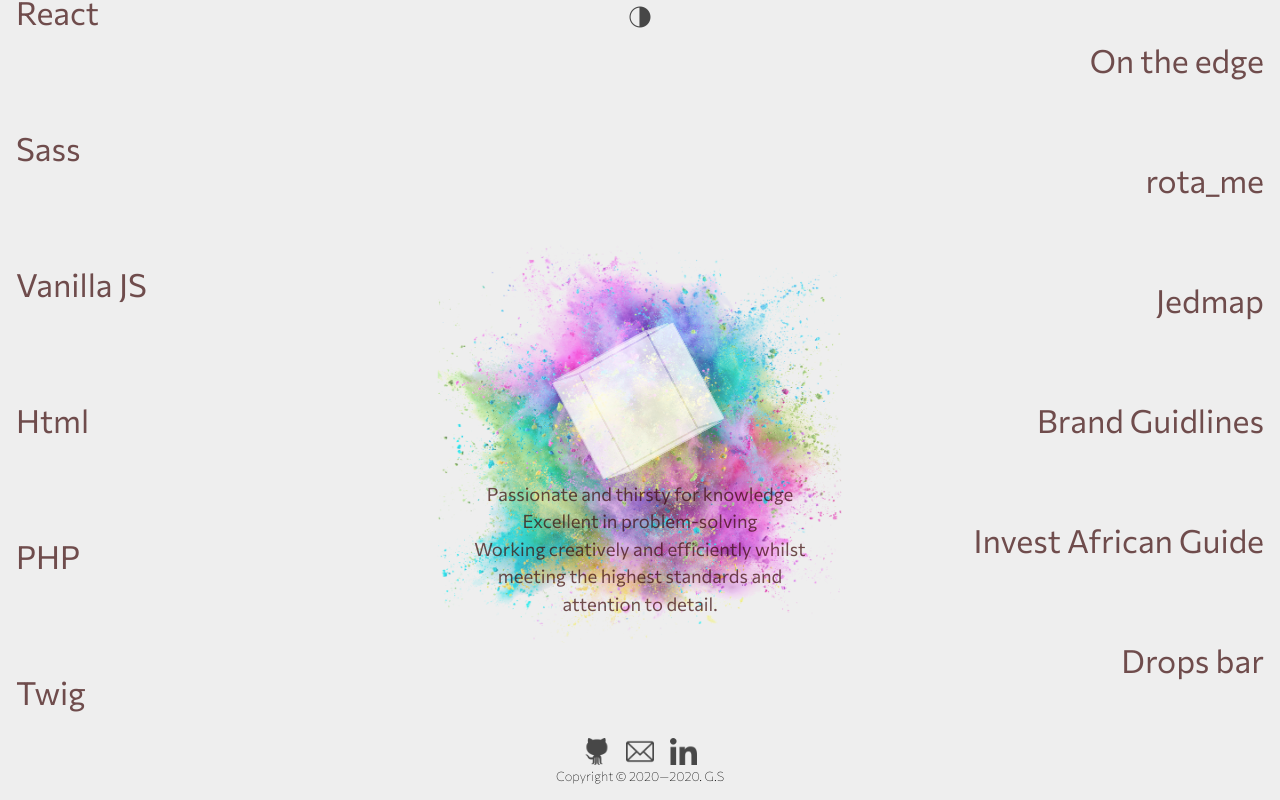
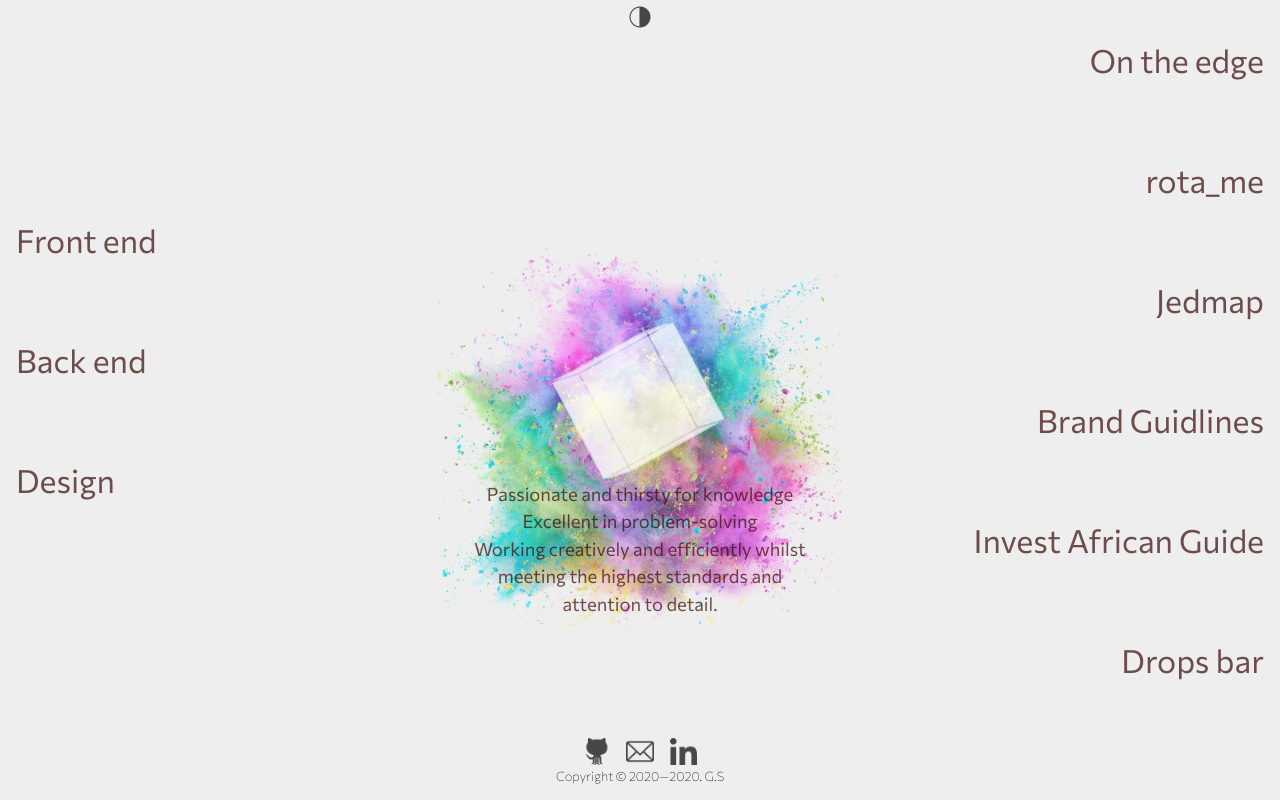
Before and after one commit to aktoriukas/intro, a React (Create React App) app: page / in a window 1280 px wide. Built offline with nearby package versions, Linux system fonts and the light colour scheme.

Commit message:
changing left side

```diff
--- a/src/Database.js
+++ b/src/Database.js
@@ -62,33 +62,21 @@ class Database  {
         return [
             {
                 id: 1,
-                title: 'React',
-                level: 50
+                title: 'Front end',
+                ref: 'front',
+                info: 'Static bar website / Html / Css',
             },
             {
                 id: 2,
-                title: 'Sass',
-                level: 90
+                title: 'Back end',
+                ref: 'back',
+                info: 'Static bar website / Html / Css'
             },
             {
                 id: 3,
-                title: 'Vanilla JS',
-                level: 60
-            },
-            {
-                id: 4,
-                title: 'Html',
-                level: 90
-            },
-            {
-                id: 5,
-                title: 'PHP',
-                level: 20
-            },
-            {
-                id: 6,
-                title: 'Twig',
-                level: 40
+                title: 'Design',
+                ref: 'design',
+                info: 'Static bar website / Html / Css'
             }
         ]
     }
--- a/src/elements/Left.js
+++ b/src/elements/Left.js
@@ -1,4 +1,5 @@
 import React, { Component } from 'react';
+import PopUp from './PopUp';
 
 
 export default class Left extends Component {
@@ -6,38 +7,50 @@ export default class Left extends Component {
         super(props)
 
         this.state = {
-             levelOpen: false
+            popUp: false
         }
+    }
+    popUp (pop) {
+        this.setState({
+            popUp:true,
+            project: pop
+        })
+    }
+    closepopUp () {
+        let pop = document.getElementsByClassName('pop-up');
+        pop[0].classList.add('fade');
+        setTimeout(() => {
+            this.setState({
+                popUp: false
+            })
+        },500)
     }
 
 
     render() {
         const {Database} = this.props;
+        const skillsClasses = this.state.popUp ? 'skills dimmed' : 'skills';
+
 
         return (
             <div className='left main'>
-                <ul className='skills'>
+                <ul className={skillsClasses}>
                     {Database.skills.map((project) => (
                         <li
                             key={project.id}
                             className='skill'
-                            onMouseEnter={() => this.setState({levelOpen:true})}
-                            onMouseLeave={() => this.setState({levelOpen:false})}
+                            onClick={() => this.popUp(project)}
                         >{project.title}
-                            <div className='level-container'>
-                                <span
-                                    className='level'
-                                    style={this.state.levelOpen ===false ? {width: 0}:{width: project.level}}
-                                ></span>
-                                <span
-                                    className='level-nr'
-                                    style={this.state.levelOpen === false ? {opacity: 0}:{opacity: 1}}
-                                >
-                                {/* {project.level} */}
-                                </span>
-                            </div>
                         </li>
                     ))}
+                    {this.state.popUp ?
+                    <PopUp
+                        project={this.state.project}
+                        close={this.closepopUp.bind(this)}
+                    />
+                    :
+                    ''
+                    }
                 </ul>
             </div>
         )
--- a/src/index.css
+++ b/src/index.css
@@ -113,13 +113,20 @@
     transform: rotateX(-100deg) rotateY(-128deg) rotateZ(180deg); }
   100% {
     transform: rotateX(-22deg) rotateY(-398deg) rotateZ(0deg); } }
-@keyframes appear {
+@keyframes appear-from-right {
   0% {
     opacity: 0;
     right: -30rem; }
   100% {
     opacity: 1;
     right: 2rem; } }
+@keyframes appear-from-left {
+  0% {
+    opacity: 0;
+    left: -30rem; }
+  100% {
+    opacity: 1;
+    left: 2rem; } }
 @keyframes spin {
   0% {
     transform: rotate(0deg); }
@@ -211,6 +218,19 @@ button {
     text-align: left; }
     .App .left .skills {
       cursor: alias; }
+    .App .left .pop-up {
+      left: 2rem;
+      animation: appear-from-left 1s; }
+      .App .left .pop-up.fade {
+        left: -100rem;
+        opacity: 0; }
+      @media (max-width: 991.98px) {
+        .App .left .pop-up {
+          left: unset;
+          right: 2rem; }
+          .App .left .pop-up.fade {
+            left: unset;
+            right: -100rem; } }
   .App .center {
     flex: 0 1 40%;
     text-align: center;
@@ -264,18 +284,20 @@ button {
     overflow: hidden; }
     .App .right .projects {
       cursor: pointer; }
-      .App .right .projects.dimmed .project {
-        opacity: 0.05;
-        transition: 0.4s ease; }
     .App .right .pop-up {
+      right: 2rem;
+      animation: appear-from-right 1s; }
+      .App .right .pop-up.fade {
+        right: -100rem;
+        opacity: 0; }
+  .App .right .pop-up,
+  .App .left .pop-up {
     position: absolute;
-      right: 2rem;
     opacity: 1;
     height: 25rem;
     width: 15rem;
     border: 4px solid #EEEEEE;
     outline: 3px solid #ffff;
-      animation: appear 1s;
     padding: 1rem;
     opacity: 1;
     background: #ffff;
@@ -284,21 +306,22 @@ button {
     transition: 1.7s;
     z-index: 500;
     cursor: alias; }
-      .App .right .pop-up.fade {
-        right: -100rem;
-        opacity: 0; }
-      .App .right .pop-up .button-x {
+    .App .right .pop-up .button-x,
+    .App .left .pop-up .button-x {
       position: absolute;
       right: 1rem;
       bottom: 1rem;
       width: 2rem;
       height: 2rem;
       cursor: pointer; }
-        .App .right .pop-up .button-x:hover span:first-child {
+      .App .right .pop-up .button-x:hover span:first-child,
+      .App .left .pop-up .button-x:hover span:first-child {
         transform: rotate(415deg); }
-        .App .right .pop-up .button-x:hover span:last-child {
+      .App .right .pop-up .button-x:hover span:last-child,
+      .App .left .pop-up .button-x:hover span:last-child {
         transform: rotate(315deg); }
-        .App .right .pop-up .button-x span {
+      .App .right .pop-up .button-x span,
+      .App .left .pop-up .button-x span {
         transition: 1s ease-in-out;
         transform-origin: center;
         position: absolute;
@@ -307,11 +330,14 @@ button {
         height: 1px;
         background-color: rgba(57, 7, 7, 0.7);
         border-radius: 20rem; }
-          .App .right .pop-up .button-x span:first-child {
+        .App .right .pop-up .button-x span:first-child,
+        .App .left .pop-up .button-x span:first-child {
           transform: rotate(45deg); }
-          .App .right .pop-up .button-x span:last-child {
+        .App .right .pop-up .button-x span:last-child,
+        .App .left .pop-up .button-x span:last-child {
           transform: rotate(-45deg); }
-      .App .right .pop-up .website {
+    .App .right .pop-up .website,
+    .App .left .pop-up .website {
       position: absolute;
       bottom: 1rem;
       left: 1rem;
@@ -319,20 +345,25 @@ button {
       font-weight: 200;
       max-width: 8rem;
       cursor: pointer; }
-        .App .right .pop-up .website:hover {
+      .App .right .pop-up .website:hover,
+      .App .left .pop-up .website:hover {
         text-decoration: underline; }
-      .App .right .pop-up .title {
+    .App .right .pop-up .title,
+    .App .left .pop-up .title {
       font-size: 2rem;
       font-weight: 200;
       margin: .5rem 0 1rem; }
-      .App .right .pop-up .task-list {
+    .App .right .pop-up .task-list,
+    .App .left .pop-up .task-list {
       padding-left: 1rem; }
-        .App .right .pop-up .task-list .task {
+      .App .right .pop-up .task-list .task,
+      .App .left .pop-up .task-list .task {
         position: relative;
         padding-bottom: 1rem;
         font-size: 1.2rem;
         font-weight: 200; }
-          .App .right .pop-up .task-list .task:before {
+        .App .right .pop-up .task-list .task:before,
+        .App .left .pop-up .task-list .task:before {
           content: '';
           width: .3rem;
           height: .3rem;
@@ -350,6 +381,16 @@ button {
     justify-content: center;
     height: 100%;
     color: #000000; }
+    .App .right .projects.dimmed .project,
+    .App .right .projects.dimmed .skill,
+    .App .right .skills.dimmed .project,
+    .App .right .skills.dimmed .skill,
+    .App .left .projects.dimmed .project,
+    .App .left .projects.dimmed .skill,
+    .App .left .skills.dimmed .project,
+    .App .left .skills.dimmed .skill {
+      opacity: 0.05;
+      transition: 0.4s ease; }
     .App .right .projects .project,
     .App .right .projects .skill,
     .App .right .skills .project,
@@ -364,7 +405,8 @@ button {
       font-size: 2rem;
       display: inline;
       position: relative;
-      color: rgba(57, 7, 7, 0.7); }
+      color: rgba(57, 7, 7, 0.7);
+      cursor: pointer; }
       .App .right .projects .project .level-container,
       .App .right .projects .skill .level-container,
       .App .right .skills .project .level-container,
--- a/src/sass/mixin.scss
+++ b/src/sass/mixin.scss
@@ -1,6 +1,10 @@
-@keyframes appear {
+@keyframes appear-from-right {
     0%   {  opacity: 0;right: -30rem;}
     100%   {  opacity: 1;right: 2rem;}
+}
+@keyframes appear-from-left {
+    0%   {  opacity: 0;left: -30rem;}
+    100%   {  opacity: 1;left: 2rem;}
 }
 @keyframes spin {
     0%{transform: rotate(0deg)}
```
Also changed, not shown: src/index.scss (+36 -17 lines), 1 other file (tests, documents, lock files or other folders). Lines whose indentation alone changed are shown as unchanged.
